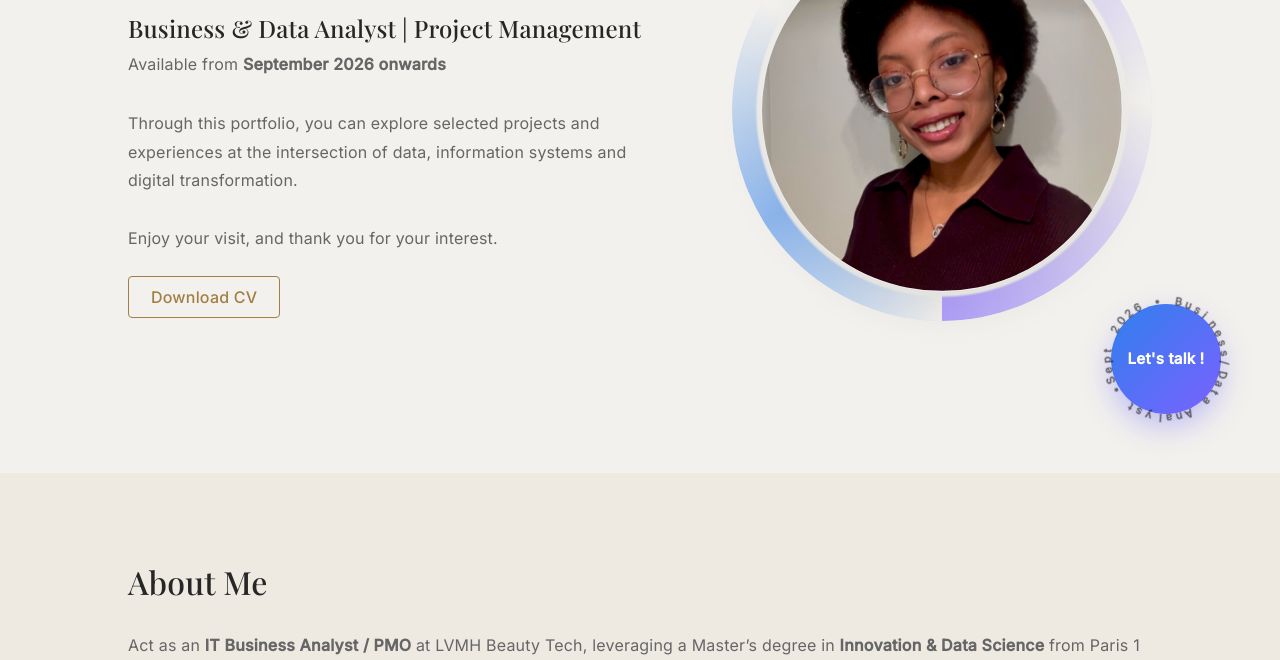
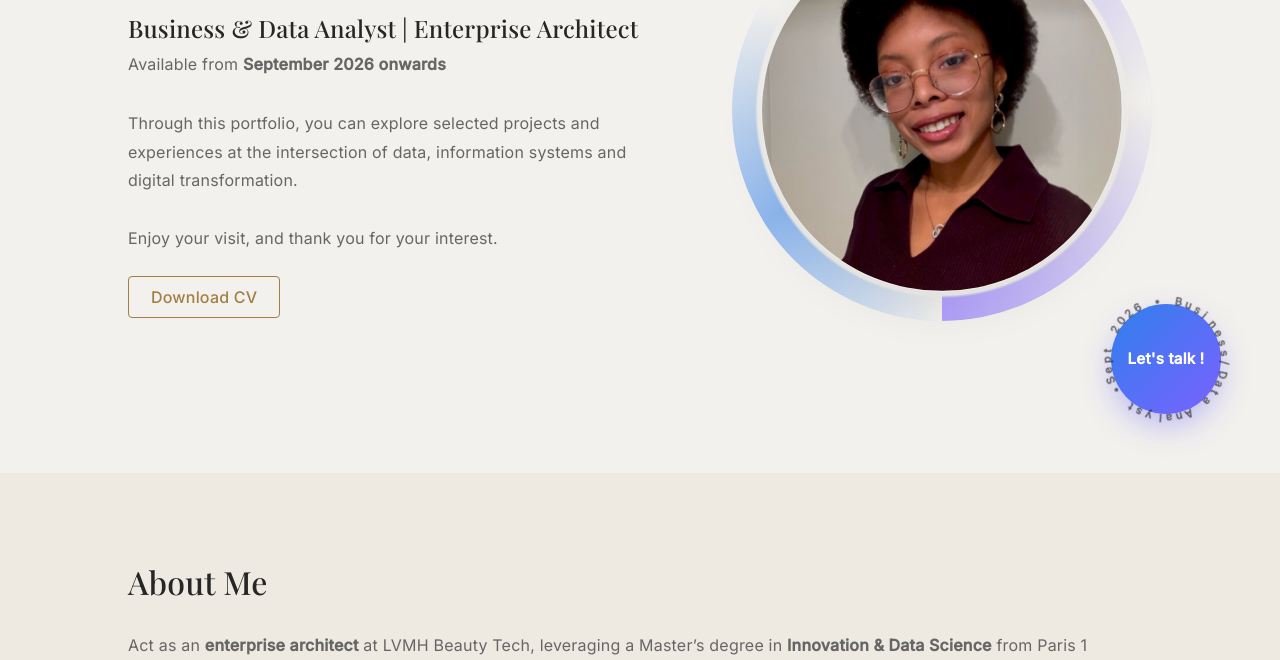
Before and after one commit to msrh-s/mai-sarah-webfolio, a plain HTML site: page index.html in a window 1280 px wide. Shown: the part 327-987 px from the top of the page. Drawn offline with nearby package versions, Linux system fonts and the light colour scheme.

Commit message:
Update index.html

```diff
--- a/index.html
+++ b/index.html
@@ -68,7 +68,7 @@
         <h1>Maï-Sarah Said</h1>
 
         <h2 class="hero-role">
-        Business & Data Analyst | Project Management
+        Business & Data Analyst | Enterprise Architect
         </h2>
 
         <p class="hero-availability">
@@ -106,7 +106,7 @@
         <h2>About Me</h2>
 
         <p class="about-intro">
-            Act as an <strong>IT Business Analyst / PMO</strong> at LVMH Beauty Tech,
+            Act as an <strong>enterprise architect</strong> at LVMH Beauty Tech,
             leveraging a Master’s degree in <strong>Innovation &amp; Data Science</strong>
             from Paris 1 Panthéon-Sorbonne to bridge <strong>Data, IT and Business</strong>
             in complex, international environments.
@@ -251,7 +251,7 @@
 
         <div class="experience-item">
             <h3>LVMH Beauty Tech</h3>
-            <span>Business Analyst IT / PMO | Jan 2026 – Jul 2026 | Neuilly-sur-Seine</span>
+            <span>Enterprise Architect | Jan 2026 – Jul 2026 | Neuilly-sur-Seine</span>
             <ul>
                 <li>Governed the Enterprise Architecture repository (1,000+ applications) and ensured cross-functional data consistency</li>
                 <li>Oversaw the global application landscape and mapped inter-application flows and dependencies</li>
```
